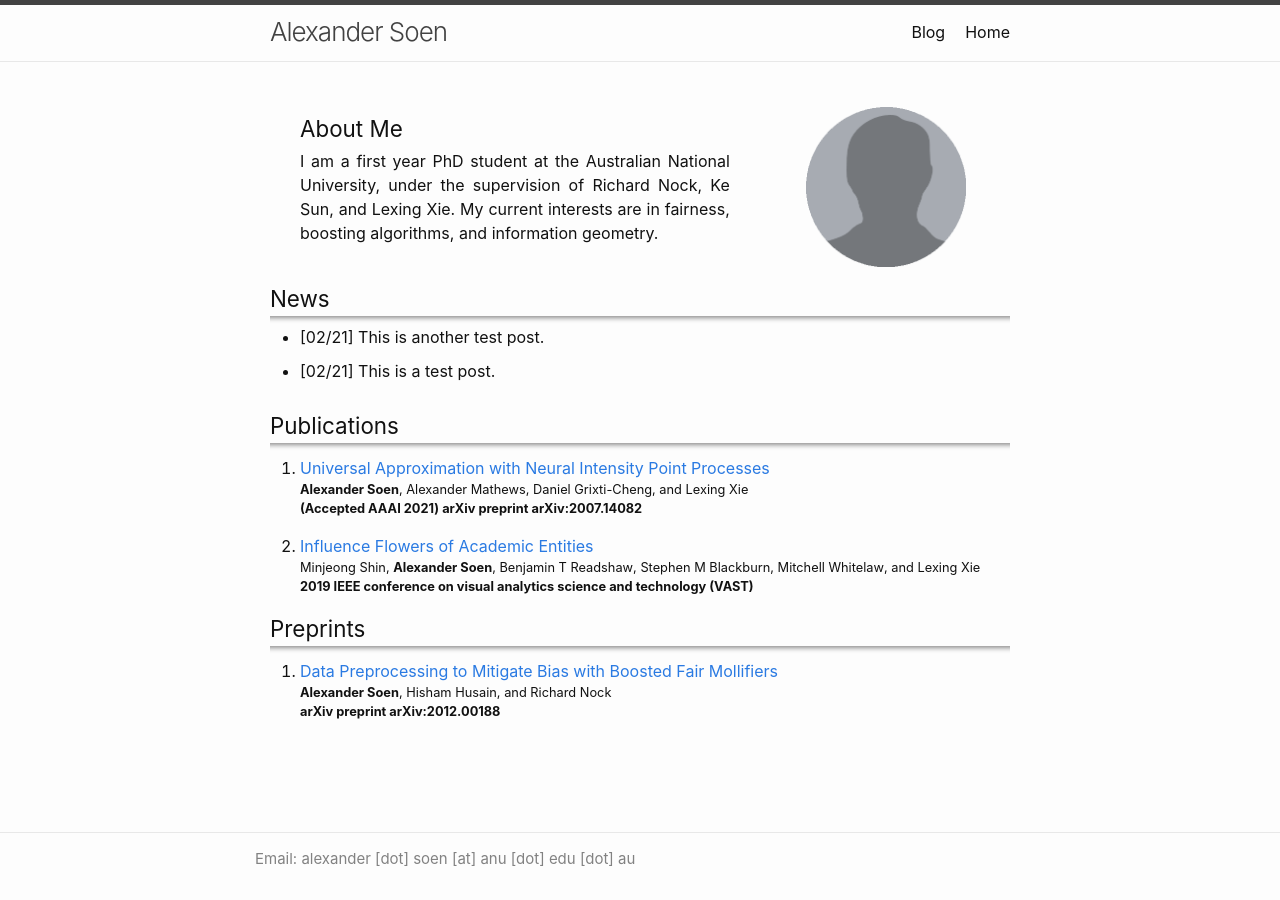
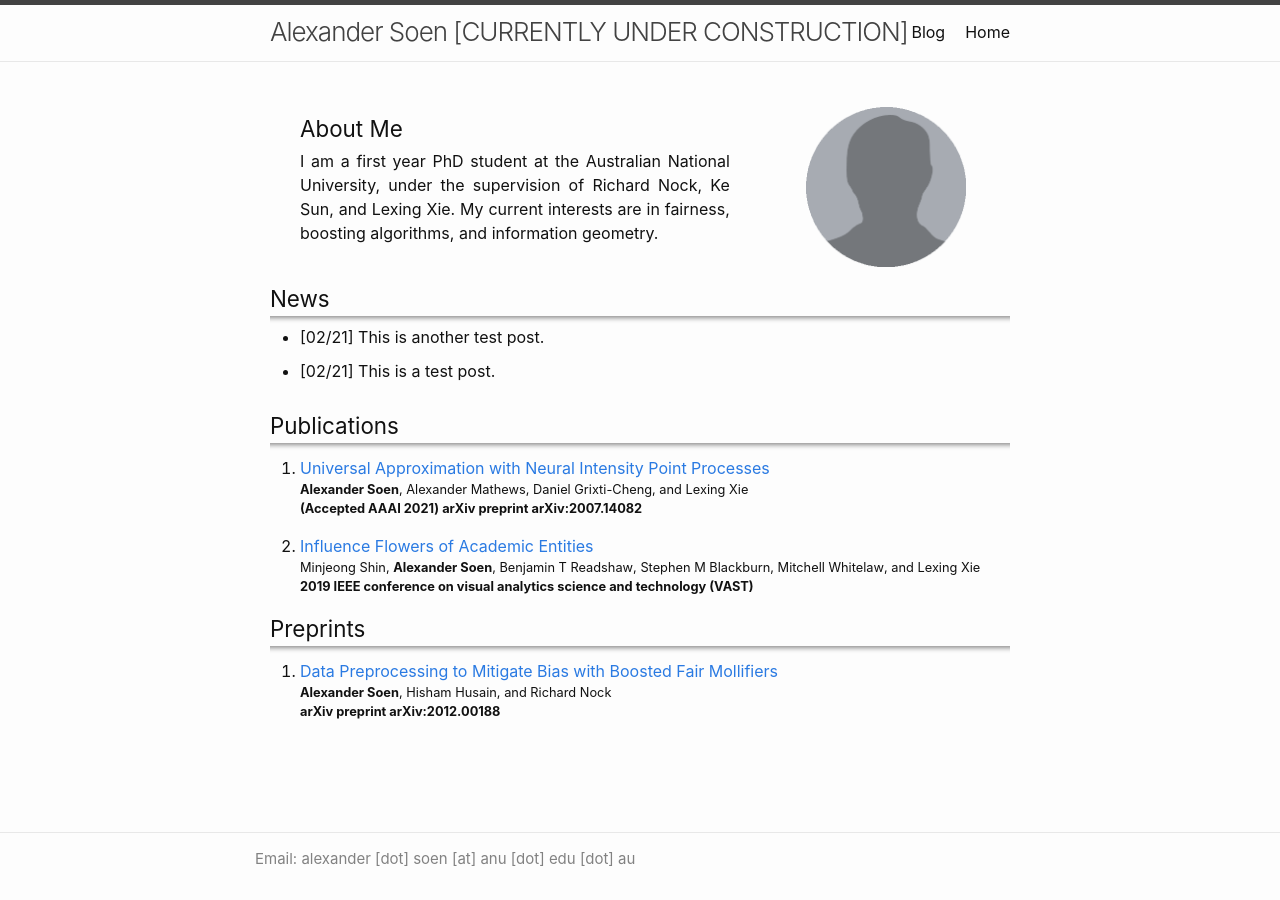
Before and after one commit to alexandersoen/alexandersoen.github.io, a Jekyll site: the page built from index.markdown, in a window 1280 px wide. Built offline with Jekyll 4.4.1, drawn with Linux system fonts in a browser that asks for light colours.

Commit message:
Add construction warning

```diff
--- a/_includes/header.html
+++ b/_includes/header.html
@@ -3,7 +3,7 @@
   <div class="wrapper">
     {%- assign default_paths = site.pages | map: "path" -%}
     {%- assign page_paths = site.header_pages | default: default_paths -%}
-    <a class="site-title" rel="author" href="{{ "/" | relative_url }}">{{ site.title | escape }}</a>
+    <a class="site-title" rel="author" href="{{ "/" | relative_url }}">{{ site.title | escape }} [CURRENTLY UNDER CONSTRUCTION]</a>
 
     {%- if page_paths -%}
       <nav class="site-nav">
```
